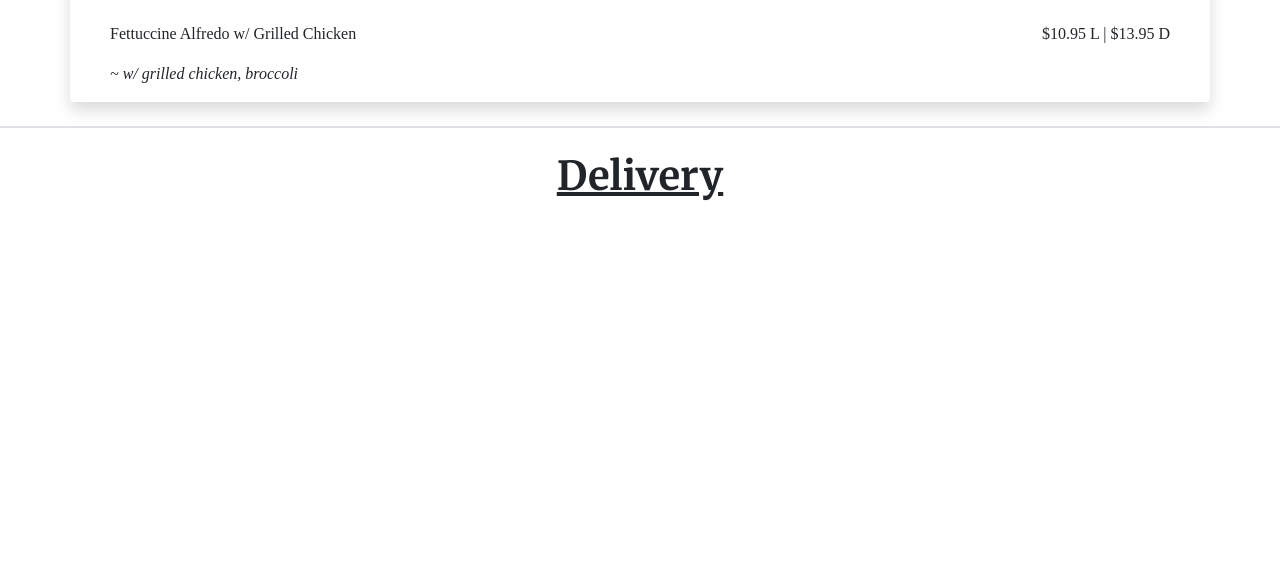
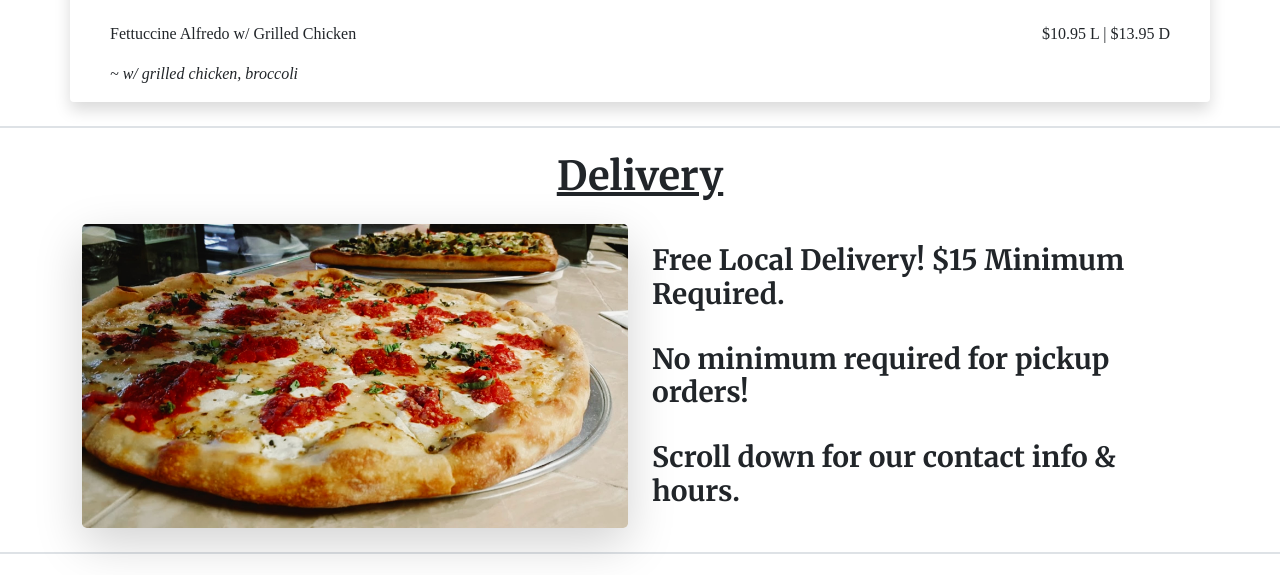
Before and after one commit to rod608/totowa_pizza, a plain HTML site: page index.html in a window 1280 px wide. Shown: the part 8188-8763 px from the top of the page. Drawn offline with nearby package versions, Linux system fonts and the light colour scheme.

Commit message:
Delivery section completed

```diff
--- a/index.html
+++ b/index.html
@@ -1979,10 +1979,28 @@
       </section>
 
       <!-- Delivery Section -->
-      <section id="delivery" class="py-4 vh-100 border-top border-bottom">
+      <section id="delivery" class="py-4 border-top border-bottom">
         <div class="container">
 
           <h1 class="text-center text-decoration-underline mb-4">Delivery</h1>
+
+          <div class="row row-cols-1 row-cols-md-2">
+
+            <!-- Pizza Image -->
+            <div class="col">
+              <img src="img/pizza_closeup_1.jpg" alt="Pizza Image" class="d-block text-center img-fluid shadow-lg rounded-3" loading="lazy">
+            </div>
+
+            <!-- Delivery Notes -->
+            <div class="col d-grid align-items-center">
+              <h3 class="mt-2">Free Local Delivery! $15 Minimum Required.</h3>
+              <h3>No minimum required for pickup orders!</h3>
+
+              <h3>Scroll down for our contact info & hours.</h3>
+            </div>
+
+          </div>
+
 
         </div>
       </section>
```
Also changed, not shown: img/pizza_closeup_1.jpg (added).
